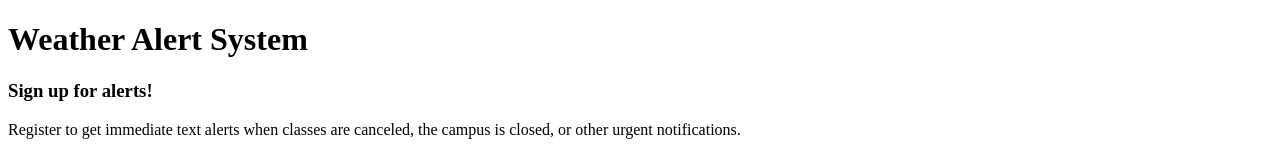
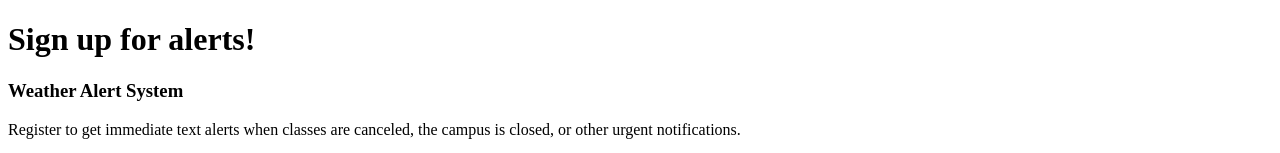
Before and after one commit to ErikReducation/rosenbalm-alerts-min, a plain HTML site: page index.html in a window 1280 px wide. Shown: the top 153 px of the page. Drawn offline with Linux system fonts and the light colour scheme.

Commit message:
Fixing more errors

```diff
--- a/index.html
+++ b/index.html
@@ -6,14 +6,16 @@
     <title>Sign up for Alerts</title>
     <link href="style.css" rel="stylesheet" type="text/css" >
 
-    <h1>Weather Alert System</h1>
+
 
 
   </head>
   <body>
 
 
-    <h3>Sign up for alerts!</h3>
+    <h1>Sign up for alerts!</h1>
+
+    <h3>Weather Alert System</h3>
 
     <p1>Register to get immediate text alerts when classes are canceled, the campus is closed, or other urgent notifications.</p>
 
```
